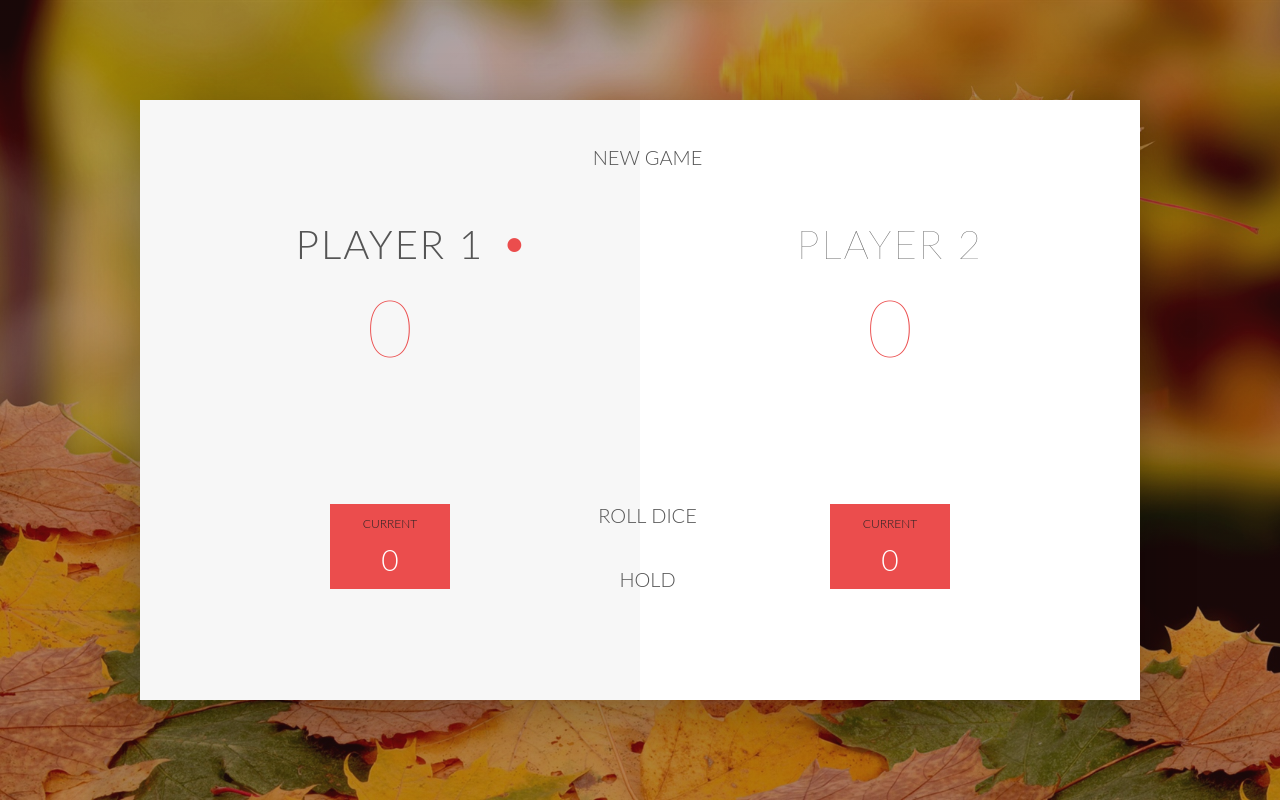
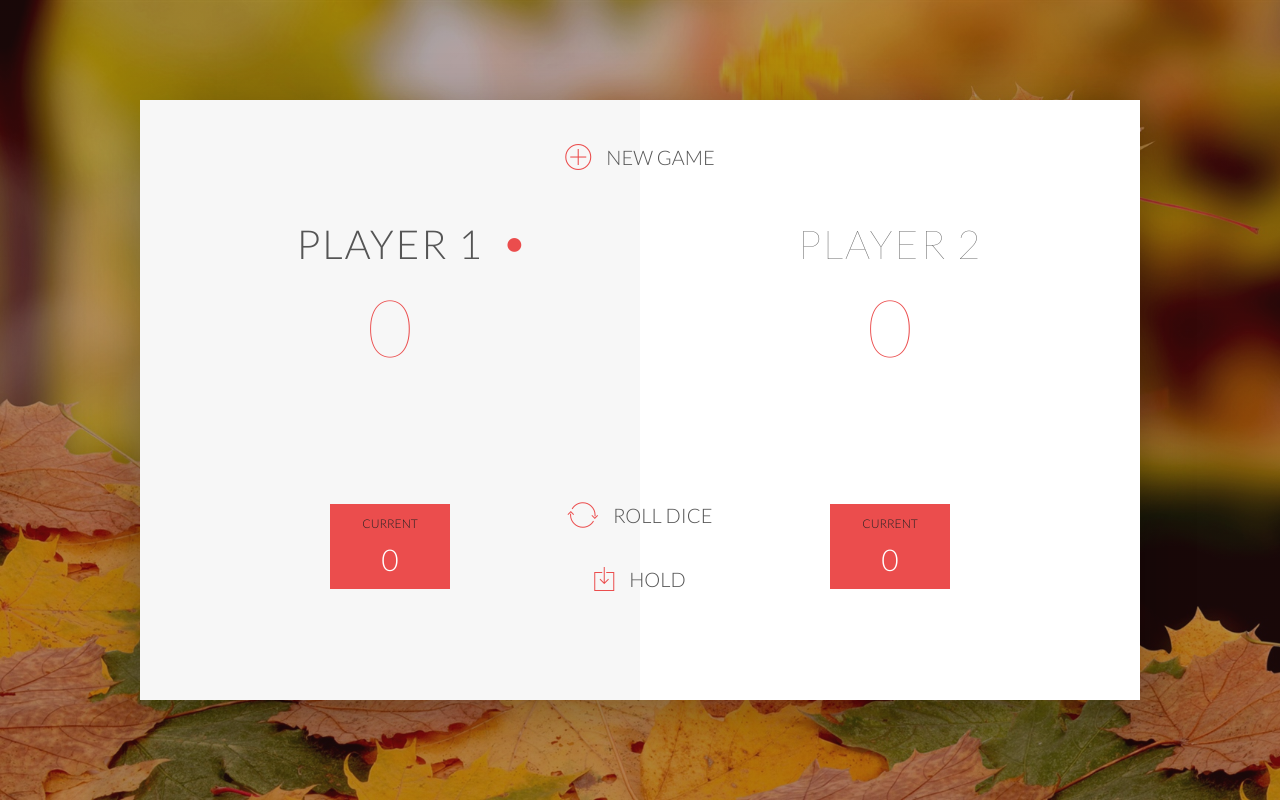
Before and after one commit to vemarav/pig-game, a plain HTML site: page index.html in a window 1280 px wide. Drawn offline with nearby package versions, Linux system fonts and the light colour scheme.

Commit message:
update: link to styling components uncommented

```diff
--- a/index.html
+++ b/index.html
@@ -2,8 +2,8 @@
 <html lang="en">
     <head>
         <meta charset="UTF-8">
-<!--        <link href="https://fonts.googleapis.com/css?family=Lato:100,300,600" rel="stylesheet" type="text/css">-->
-<!--        <link href="http://code.ionicframework.com/ionicons/2.0.1/css/ionicons.min.css" rel="stylesheet" type="text/css">-->
+        <link href="https://fonts.googleapis.com/css?family=Lato:100,300,600" rel="stylesheet" type="text/css">
+        <link href="https://code.ionicframework.com/ionicons/2.0.1/css/ionicons.min.css" rel="stylesheet" type="text/css">
         <link type="text/css" rel="stylesheet" href="style.css">
         <link rel="icon" href="pig_game.png"/>
         <title>Pig Game</title>
```
